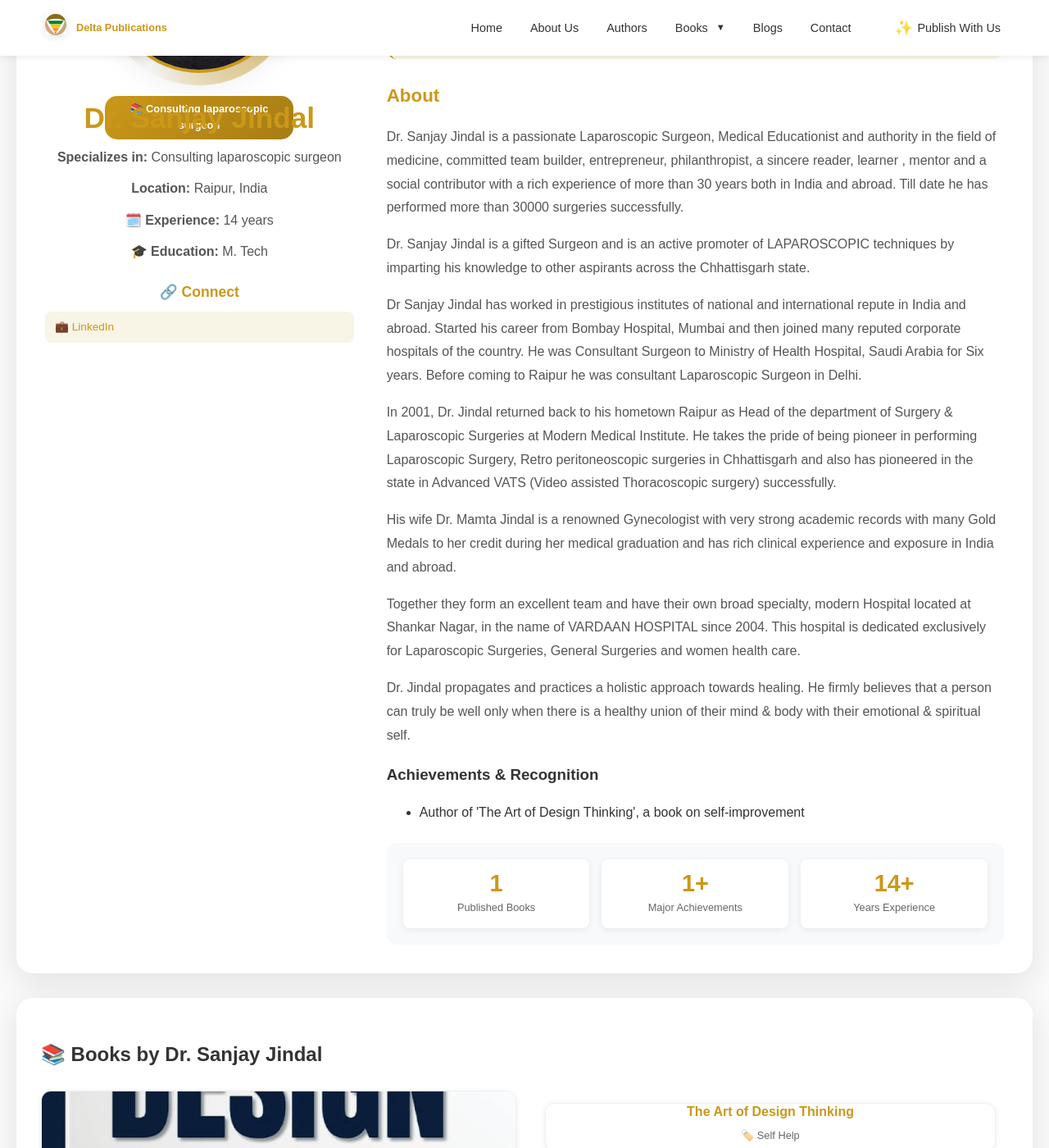
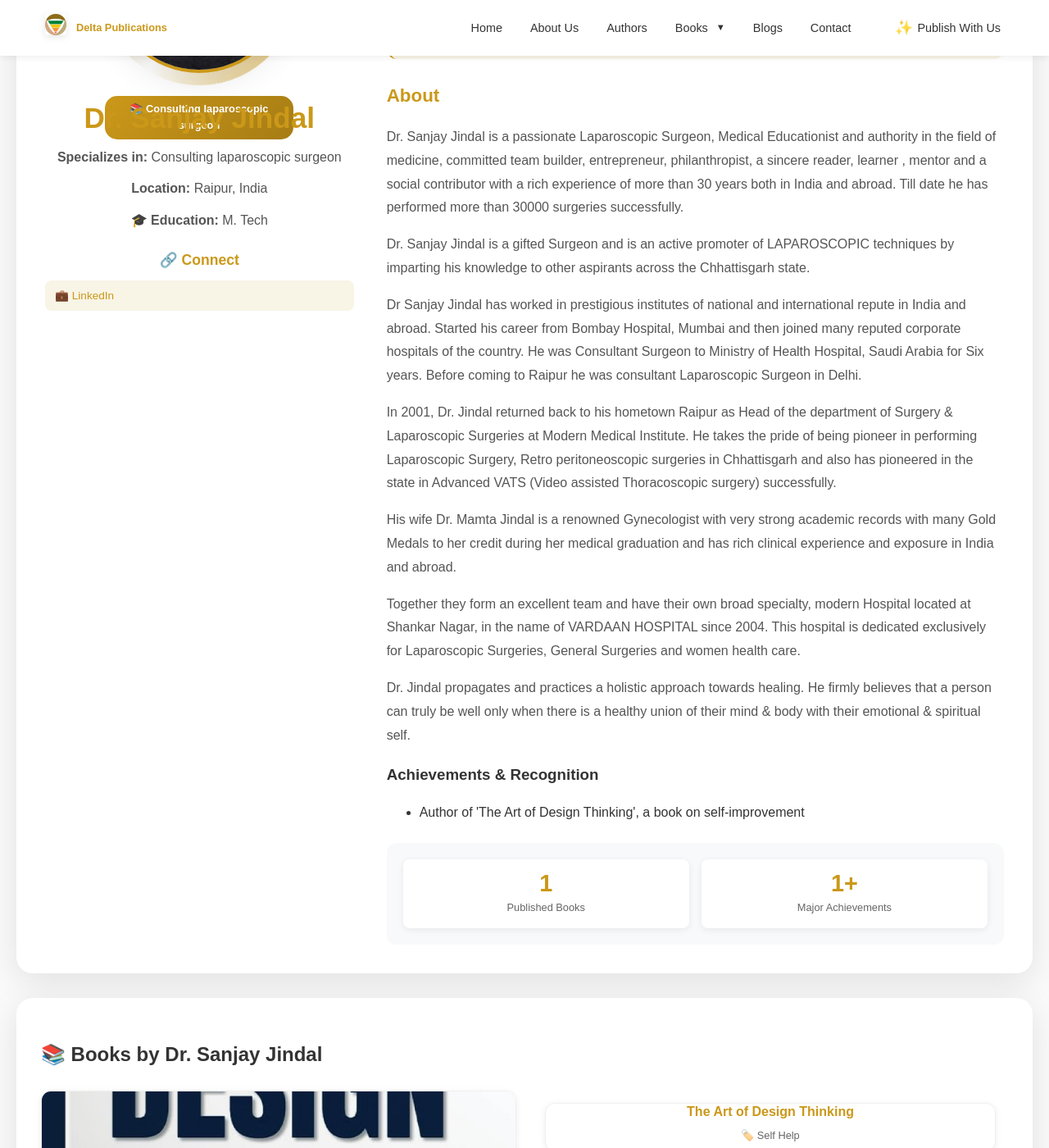
Before and after one commit to gauravsc-alc/gauravsc-alc.github.io, a Jekyll site: the page built from _authors/Dr._Sanjay_Jindal.md, in a window 1280 px wide and 1400 px high, scrolled down 338 px. Shown: the whole window at 82% size. Built offline with Jekyll 4.4.1, drawn with Linux system fonts in a browser that asks for light colours; some of the changed lines change nothing that is shown.

```diff
--- a/_authors/Dr._Sanjay_Jindal.md
+++ b/_authors/Dr._Sanjay_Jindal.md
@@ -6,7 +6,7 @@
 bio: "Dr. Sanjay Jindal is a renowned Laparoscopic Surgeon and lifelong learner. He acts as a mentor and passionate advocate of intentional living, combining medical wisdom, philosophy, and design thinking to inspire mindfulness, authenticity, and balance."
 specialty: "Consulting laparoscopic surgeon"
 location: "Raipur, India"
-experience_years: 14
+# experience_years: 14
 book_category: "Self Help"
 education: "M. Tech"
 books:
```
